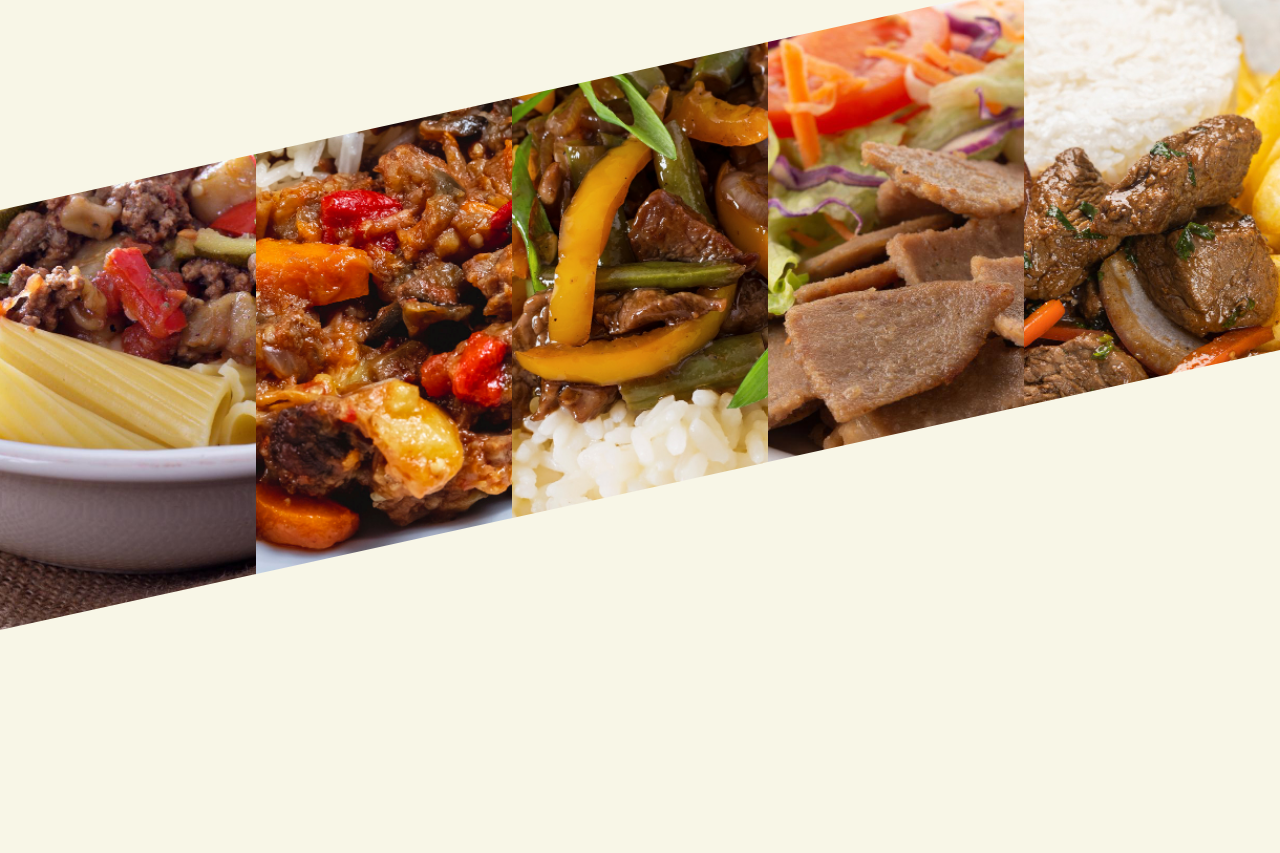
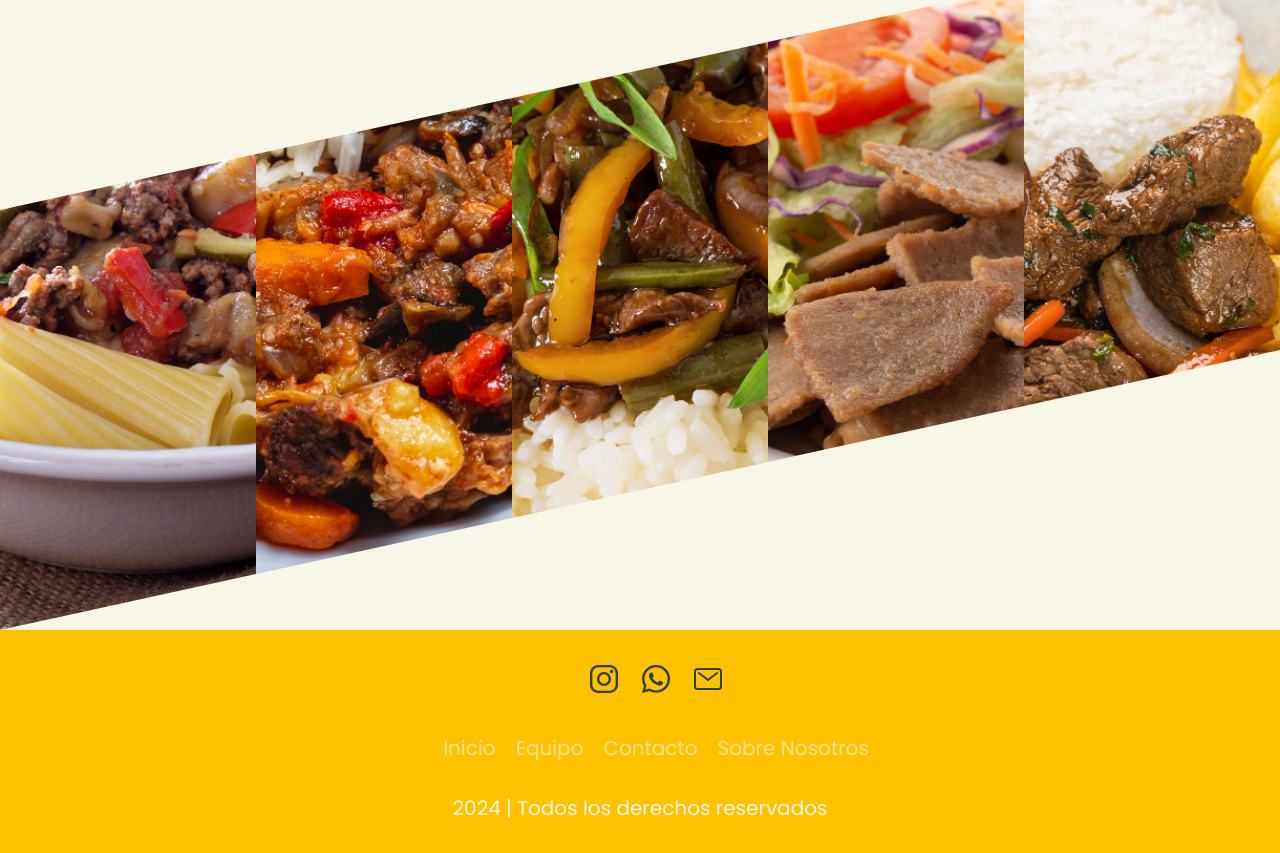
Before and after one commit to alinoelia/proyecto-receclick, a website built with Vite: page sobre-nosotros.html in a window 1280 px wide. Shown: the part 1686-2539 px from the top of the page. Before the commit the page ends 2316 px from the top, so only its background shows below. Built offline with nearby package versions, Linux system fonts and the light colour scheme.

Commit message:
footer en otras secciones

```diff
--- a/css/recetas.css
+++ b/css/recetas.css
@@ -88,8 +88,75 @@ h2{
     border-radius: 30;
 }
 footer{
-    background-color: #F98329;
+    background-color:#FFC202;
+    min-height: 100px;
+    padding: 20px 50px;
+    display: flex;
+    justify-content: center;
+    align-items: center;
+    flex-direction: column;
 }
+footer .text {
+    color: #F8F6E7;
+    text-align: center;
+    margin-top: 15px;
+    margin-bottom: 10px;
+    font-size: 20px;
+}
+
+.social-icon {
+    display: flex;
+    justify-content: center;
+    align-items: center;
+    position: relative;
+    margin: 10px 5px;
+    flex-wrap: wrap
+}
+
+.icon-elemento {
+    list-style: none;
+}
+
+.icon {
+    font-size: 32px;
+    display: inline-block;
+    margin: 0 10px;
+    transition: 0.5s;
+}
+
+.icon:hover {
+    transform: translateY(-10px);
+}
+
+.menu {
+    display: flex;
+    justify-content: center;
+    position: relative;
+    align-items: center;
+    margin: 10px 0;
+    flex-wrap: wrap;
+}
+
+.menu-elemento {
+    list-style: none;
+
+}
+
+.menu-icon {
+    color: #F8F6E7;
+    font-size: 20px;
+    display: inline-block;
+    text-decoration: none;
+    margin: 5px 10px;
+    opacity: 0.6;
+    transition: 0.3s;
+}
+
+.menu-icon:hover {
+    opacity: 1;
+}
+
+
 @media screen and (max-width: 767px){
     .cajatitulo{
         margin-top: 40px;
--- a/css/sobre-nosotros.css
+++ b/css/sobre-nosotros.css
@@ -160,6 +160,74 @@ p {
     border-style: solid;
     border-color: #F8F6E7 transparent transparent  transparent;
 }
+footer{
+    background-color:#FFC202;
+    min-height: 100px;
+    padding: 20px 50px;
+    display: flex;
+    justify-content: center;
+    align-items: center;
+    flex-direction: column;
+}
+footer .text {
+    color: #F8F6E7;
+    text-align: center;
+    margin-top: 15px;
+    margin-bottom: 10px;
+    font-size: 20px;
+}
+
+.social-icon {
+    display: flex;
+    justify-content: center;
+    align-items: center;
+    position: relative;
+    margin: 10px 5px;
+    flex-wrap: wrap
+}
+
+.icon-elemento {
+    list-style: none;
+}
+
+.icon {
+    font-size: 32px;
+    display: inline-block;
+    margin: 0 10px;
+    transition: 0.5s;
+}
+
+.icon:hover {
+    transform: translateY(-10px);
+}
+
+.menu {
+    display: flex;
+    justify-content: center;
+    position: relative;
+    align-items: center;
+    margin: 10px 0;
+    flex-wrap: wrap;
+}
+
+.menu-elemento {
+    list-style: none;
+
+}
+
+.menu-icon {
+    color: #F8F6E7;
+    font-size: 20px;
+    display: inline-block;
+    text-decoration: none;
+    margin: 5px 10px;
+    opacity: 0.6;
+    transition: 0.3s;
+}
+
+.menu-icon:hover {
+    opacity: 1;
+}
 @media screen and (max-width: 767px){
     .cajatitulo{
         margin-top: 40px;
--- a/sobre-nosotros.html
+++ b/sobre-nosotros.html
@@ -25,7 +25,7 @@
 							<ul class="dropdown-menu">
 								<li><a class="dropdown-item" href="recetasSaladas.html">Saladas</a></li>
 								<li><a class="dropdown-item" href="recetasDulces.html">Dulces</a></li>
-								<li><a class="dropdown-item" href="#">Subir receta</a></li>
+								<li><a class="dropdown-item" href="subir-receta.html">Subir receta</a></li>
 							</ul>
 						</li>
 						<li class="nav-item">
@@ -121,7 +121,42 @@
 
   </main>
 
-  <footer></footer>
+  <footer class="footer">
+    <ul class="social-icon">
+      <li class="icon-elemento">
+        <a href="https://www.instagram.com/receclick.ar?igsh=MWg2b2RmN3ZtYTdtNA==" class="icon">
+          <ion-icon name="logo-instagram"></ion-icon>
+        </a>
+      </li>
+      <li class="icon-elemento">
+        <a href="#" class="icon">
+          <ion-icon name="logo-whatsapp"></ion-icon>
+        </a>
+      </li>
+      <li class="icon-elemento">
+        <a href="#" class="icon">
+          <ion-icon name="mail-outline"></ion-icon>
+        </a>
+      </li>
+    </ul>
+    <ul class="menu">
+      <li class="menu-elemento">
+        <a href="index.html" class="menu-icon"> Inicio </a>
+      </li>
+      <li class="menu-elemento">
+        <a href="#" class="menu-icon"> Equipo </a>
+      </li>
+      <li class="menu-elemento">
+        <a href="#" class="menu-icon"> Contacto </a>
+      </li>
+      <li class="menu-elemento">
+        <a href="sobre-nosotros.html" class="menu-icon"> Sobre Nosotros </a>
+      </li>
+    </ul>
+    <p class="text">2024 | Todos los derechos reservados</p>
+  </footer>
   <script src="https://cdn.jsdelivr.net/npm/bootstrap@5.3.3/dist/js/bootstrap.bundle.min.js" integrity="sha384-YvpcrYf0tY3lHB60NNkmXc5s9fDVZLESaAA55NDzOxhy9GkcIdslK1eN7N6jIeHz" crossorigin="anonymous"></script>
+  <script type="module" src="https://unpkg.com/ionicons@7.1.0/dist/ionicons/ionicons.esm.js"></script>
+  <script nomodule src="https://unpkg.com/ionicons@7.1.0/dist/ionicons/ionicons.js"></script>
 </body>
 </html>
```
Also changed, not shown: ayuda.html (+1 -1 lines), css/style.css (+8 -1 lines), index.html (+2 -3 lines), informacion.html (+1 -1 lines), navbar.html (+1 -1 lines), recetasDulces.html (+3 -1 lines), recetasSaladas.html (+3 -1 lines).
